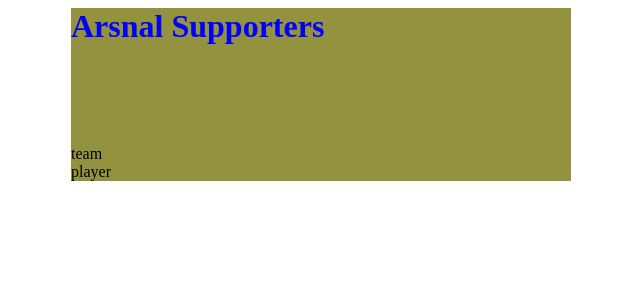
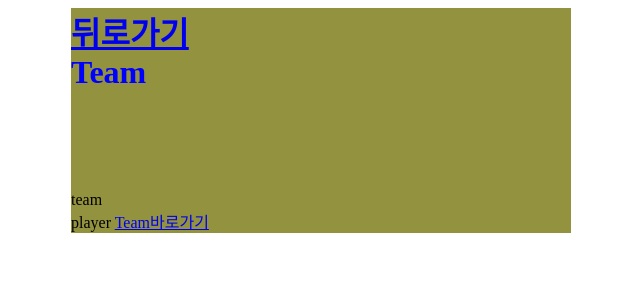
Before and after one commit to florence1920/ArsenalSupporters, a Vue app in the folder arsnalspp/: page /team in a window 1280 px wide. Shown: the top 300 px of the page, without its empty margins (319-959 px from the left). Built offline with nearby package versions, Linux system fonts and the light colour scheme.

Commit message:
router  설정

```diff
--- a/arsnalspp/src/components/GamePreview.vue
+++ b/arsnalspp/src/components/GamePreview.vue
@@ -1,6 +1,9 @@
 <template>
     <div>
         preview
+        <div>
+            <router-link to="/matches">Matches바로가기</router-link>
+        </div>
     </div>
 </template>
 
--- a/arsnalspp/src/components/HeadSub.vue
+++ b/arsnalspp/src/components/HeadSub.vue
@@ -1,7 +1,18 @@
 <template>
     <div>
-        <h1>
+        <h1 v-if="$route.path == '/main'">
             Arsnal Supporters
+        </h1>
+        <h1 v-if="$route.path == '/team'">
+            <div>
+                <router-link to='/main'> 뒤로가기 </router-link>
+            </div>
+            Team
+        </h1>
+        <h1 v-if="$route.path == '/matches'">
+            <div>
+                <router-link to='/main'> 뒤로가기 </router-link>
+            </div>
         </h1>
     </div>
 </template>
--- a/arsnalspp/src/components/Player.vue
+++ b/arsnalspp/src/components/Player.vue
@@ -1,6 +1,7 @@
 <template>
     <div>
         player
+        <router-link to="/team">Team바로가기</router-link>
     </div>
 </template>
 
```
